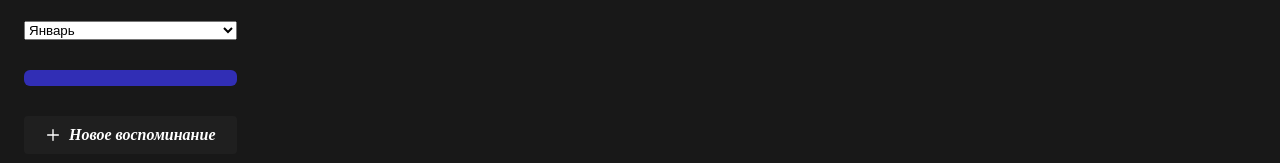
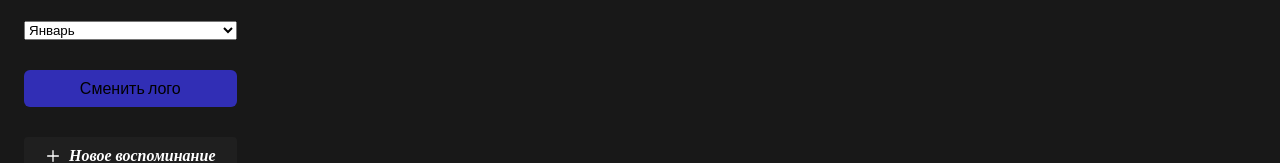
Before and after one commit to 7Hunter7/Personal_Journal, a React (Vite) app: page / in a window 1280 px wide. Shown: the part 377-540 px from the top of the page. Built offline with nearby package versions, Linux system fonts and the light colour scheme; a web font is replaced by a local one.

Commit message:
UPD(Header): added using useCallback() for memo toggleLogo()

```diff
--- a/src/components/Header/Header.jsx
+++ b/src/components/Header/Header.jsx
@@ -1,4 +1,4 @@
-import { useState } from 'react';
+import { useCallback, useState } from 'react';
 import Button from '../Button/Button';
 import SelectMonth from '../SelectMonth/SelectMonth';
 import Logo from '../Logo/Logo';
@@ -8,9 +8,9 @@ const logos = ['./logo.svg', './vite.svg'];
 function Header() {
 	const [logoIndex, setLogoIndex] = useState(0);
 
-	const toggleLogo = () => {
+	const toggleLogo = useCallback(() => {
 		setLogoIndex(state => Number(!state))
-	}
+	}, [])
 
 	return (
 		<>
@@ -19,7 +19,7 @@ function Header() {
 				Personal Journal
 			</h1>
 			<SelectMonth/>
-			<Button onClick={toggleLogo}/>
+			<Button onClick={toggleLogo} text='Сменить лого'/>
 		</>
 	);
 }
```
